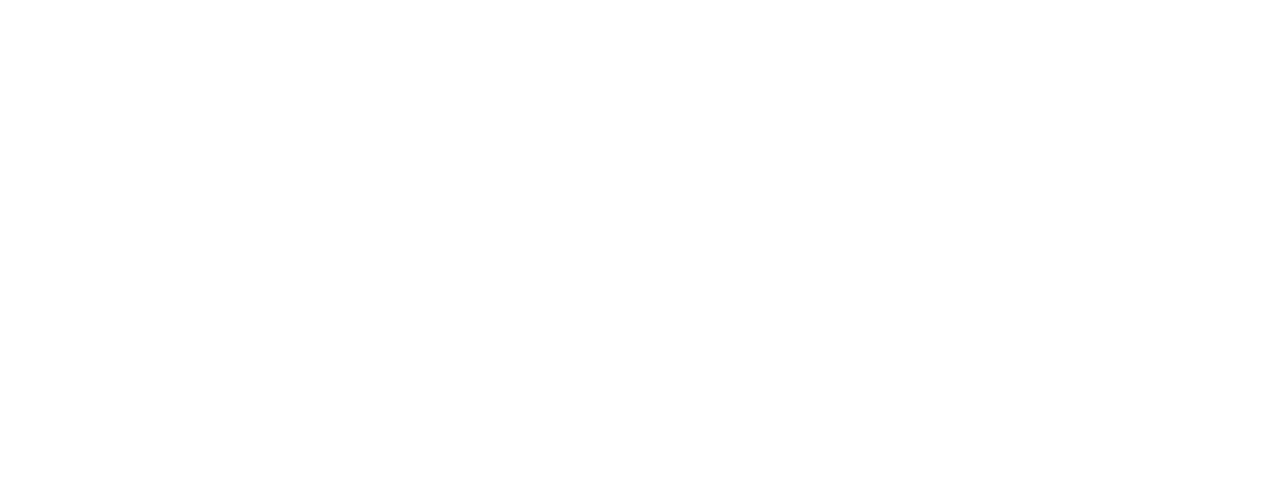
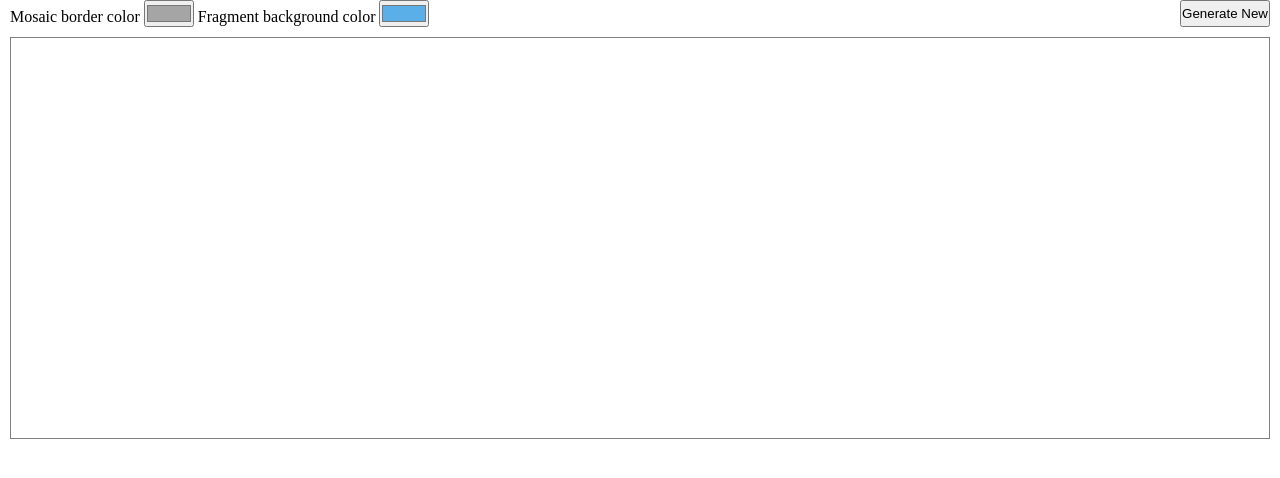
Before and after one commit to fl-05-epam/mosaic, a plain HTML site: page index.html in a window 1280 px wide. Drawn offline with Linux system fonts and the light colour scheme.

Commit message:
Added basic layout and color inputs

```diff
--- a/index.html
+++ b/index.html
@@ -8,6 +8,23 @@
     <link rel="stylesheet" href="styles/styles.css">
 </head>
 <body>
+    <div id="root">
+        <div class="top-bar">
+            <form action="">
+                <label for="border-color">Mosaic border color</label>
+                <input type="color" id="border-color" value="#a5a5a5">
+
+                <label for="fragment-color">Fragment background color</label>
+                <input type="color" id="fragment-color" value="#5aafe8">
+            </form>
+
+
+            <button id="generate-button">Generate New</button>
+        </div>
+
+
+        <div id="mosaic"></div>
+    </div>
 
     <script src="app.js"></script>
 </body>
--- a/styles/styles.css
+++ b/styles/styles.css
@@ -0,0 +1,16 @@
+*{
+    margin: 0;
+    padding: 0;
+}
+
+.top-bar{
+    display: flex;
+    justify-content: space-between;
+    margin: 0 10px;
+}
+
+#mosaic{
+    min-height: 400px; /* Тимчасова величина, просто щоб було видно */
+    border: 1px solid gray;
+    margin: 10px;
+}
```
